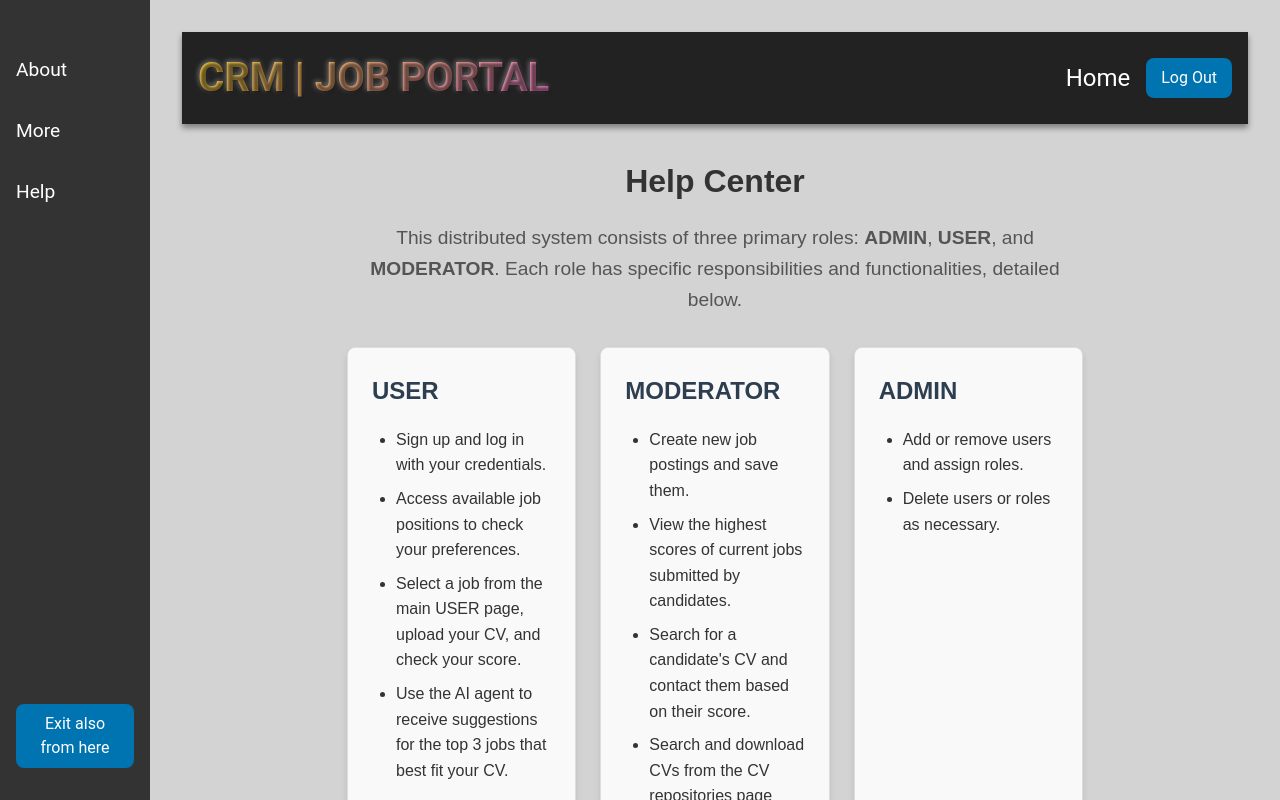
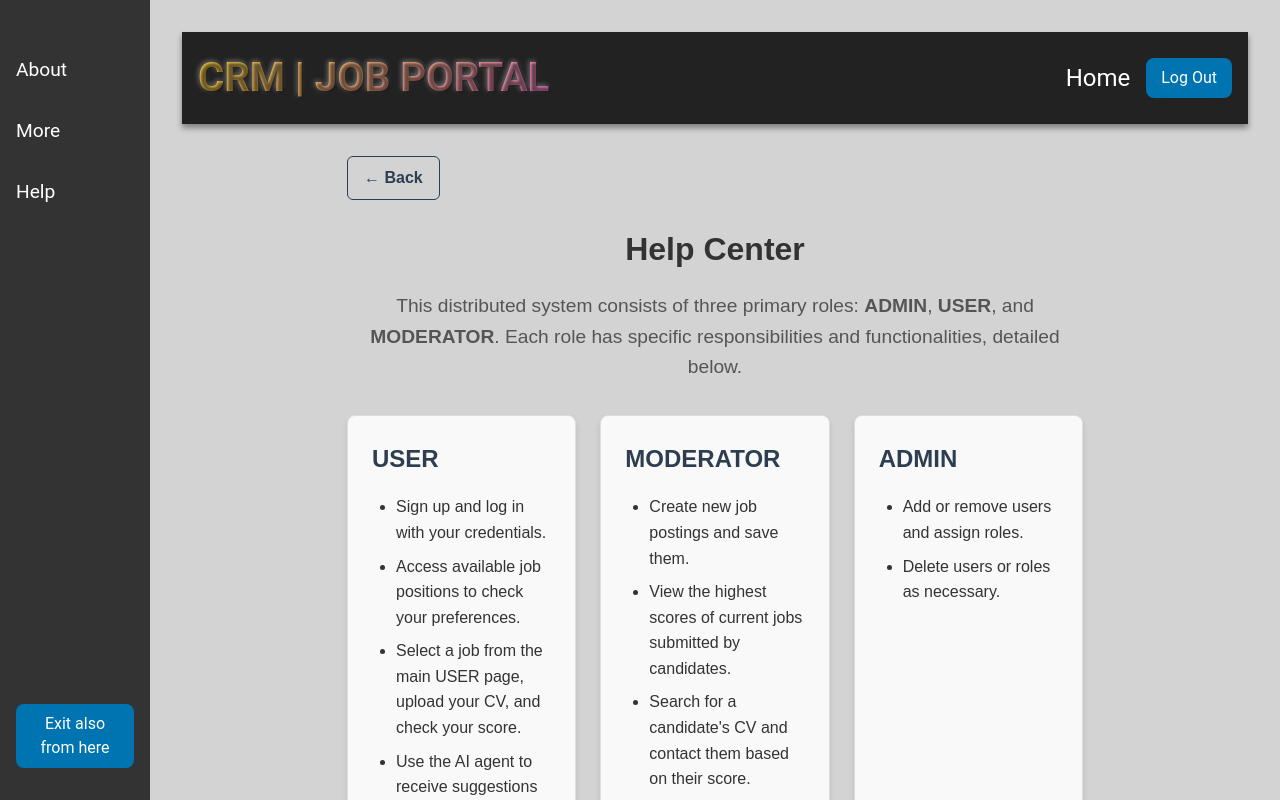
Before and after one commit to Panos994/Application-Submission-and-Pre-Screening-System-Based-on-Resume-Analysis., a Vue app in the folder frontend/vue3-project-screening/: page /info in a window 1280 px wide. Built offline with nearby package versions, Linux system fonts and the light colour scheme.

Commit message:
added backbutton in aboutpages

```diff
--- a/frontend/vue3-project-screening/src/components/AboutPage.vue
+++ b/frontend/vue3-project-screening/src/components/AboutPage.vue
@@ -1,5 +1,6 @@
 <template>
   <div class="about-container">
+    <BackButton />
     <h1>About This Dissertation</h1>
     <div class="content">
       <p>
@@ -20,8 +21,10 @@
 </template>
 
 <script>
+import BackButton from "@/components/BackButton.vue";
 export default {
   name: 'AboutPage',
+  components: {BackButton},
 };
 </script>
 
--- /dev/null
+++ b/frontend/vue3-project-screening/src/components/BackButton.vue
@@ -0,0 +1,23 @@
+<!-- BackButton.vue for using it as a back button in some pages -->
+<template>
+  <button class="back-button" @click="$router.go(-1)">← Back</button>
+</template>
+
+<style scoped>
+.back-button {
+  background-color: transparent;
+  color: #2c3e50;
+  border: 1px solid #2c3e50;
+  padding: 8px 16px;
+  border-radius: 6px;
+  font-weight: bold;
+  cursor: pointer;
+  margin-bottom: 1.5rem;
+  transition: 0.3s ease;
+}
+
+.back-button:hover {
+  background-color: #2c3e50;
+  color: white;
+}
+</style>
--- a/frontend/vue3-project-screening/src/components/InfoPage.vue
+++ b/frontend/vue3-project-screening/src/components/InfoPage.vue
@@ -1,5 +1,6 @@
 <template>
   <div class="help-container">
+    <BackButton />
     <h1>Help Center</h1>
     <p class="intro">
       This distributed system consists of three primary roles: <b>ADMIN</b>, <b>USER</b>, and <b>MODERATOR</b>. Each role has specific responsibilities and functionalities, detailed below.
@@ -38,8 +39,10 @@
 </template>
 
 <script>
+import BackButton from "@/components/BackButton.vue";
 export default {
   name: 'InfoPage',
+  components: {BackButton},
 };
 </script>
 
--- a/frontend/vue3-project-screening/src/components/MorePage.vue
+++ b/frontend/vue3-project-screening/src/components/MorePage.vue
@@ -1,5 +1,6 @@
 <template>
   <div class="more-container">
+    <BackButton />
     <h1>About This Project</h1>
     <div class="details">
       <p><span class="label">Creator:</span> Panagiotis Foteinopoulos</p>
@@ -11,8 +12,11 @@
 </template>
 
 <script>
+import BackButton from "@/components/BackButton.vue";
+
 export default {
   name: 'MorePage',
+  components: {BackButton},
 };
 </script>
 
```
